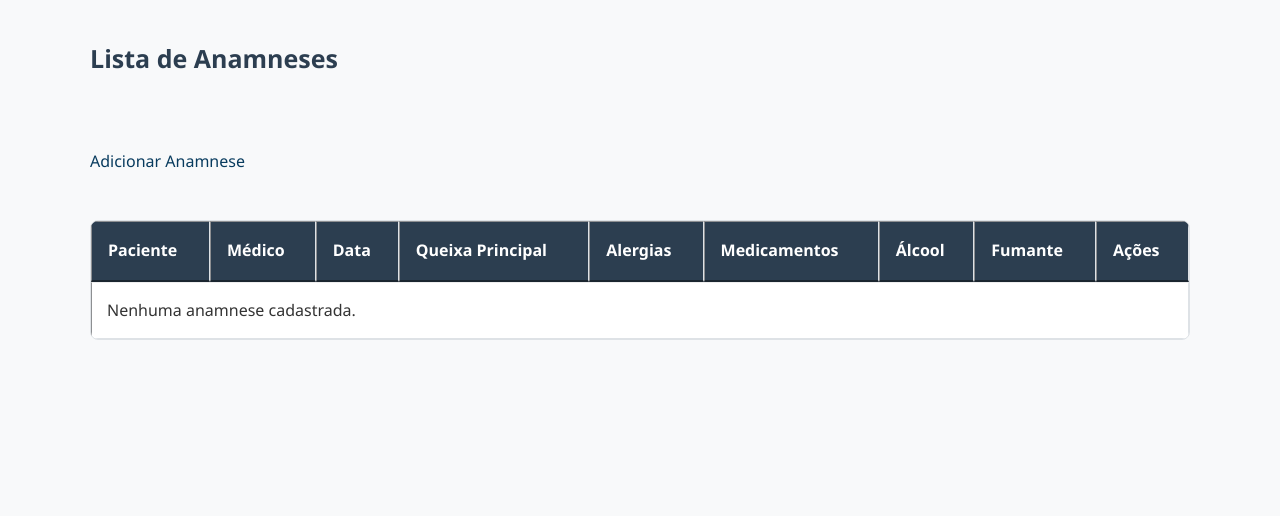
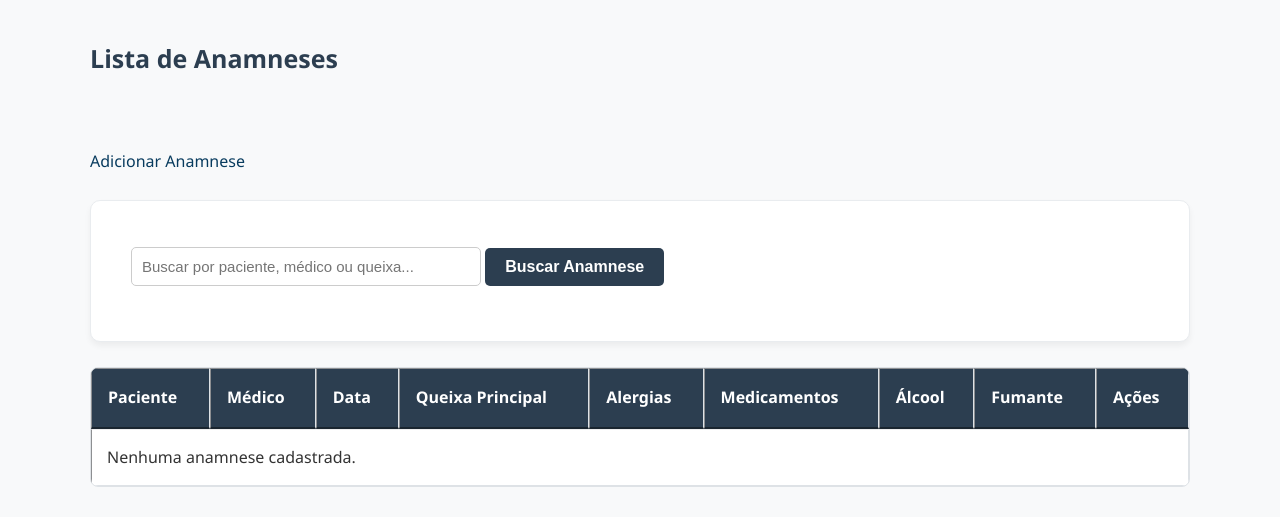
Before and after one commit to anleaes/2026-1-SDM-Segunda-Noite-ZS-02, a Django app: page /anamnese/buscar/ in a window 1280 px wide. Shown: the part 284-801 px from the top of the page. Before the commit the page ends 624 px from the top, so only its background shows below. Run offline with Django 5.2, Linux system fonts and the light colour scheme; data that the repository does not hold is empty.

Commit message:
formulario de busca na interface

```diff
--- a/prontuarioapp/templates/anamnese/list_anamnese.html
+++ b/prontuarioapp/templates/anamnese/list_anamnese.html
@@ -21,6 +21,16 @@
 
 <br />
 <br />
+
+<div style="margin-bottom: 25px;">
+    <form action="{% url 'anamnese:search_anamnese' %}" method="GET">
+        <input name="query" type="text" placeholder="Buscar por paciente, médico ou queixa..."
+               style="padding: 10px; width: 350px; border-radius: 5px; border: 1px solid #ccc;">
+        <button type="submit" style="padding: 10px 20px; background-color: #2c3e50; color: white; border: none; border-radius: 5px; cursor: pointer;">
+            Buscar Anamnese
+        </button>
+    </form>
+</div>
 
 <table border="1" cellpadding="8">
 
```
